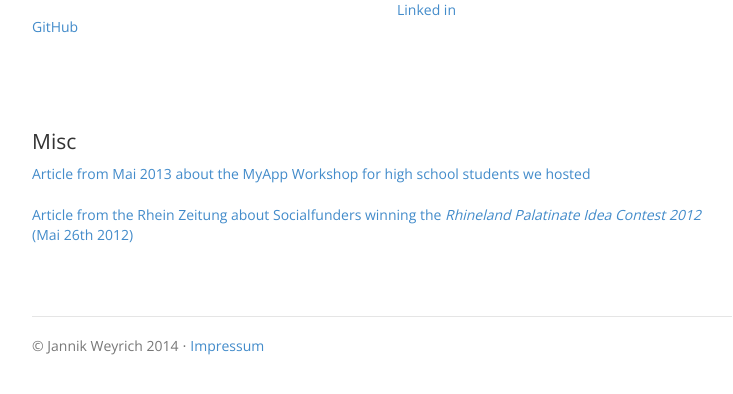
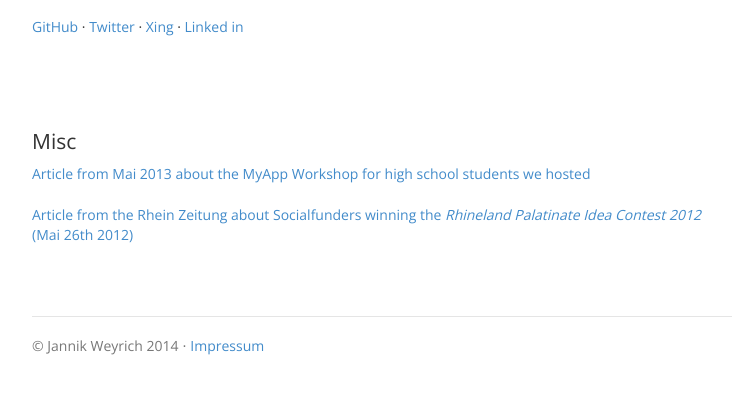
Before and after one commit to jnkwrych/jnkwrych.github.io, a Jekyll site: the page built from index.html, in a window 1280 px wide and 900 px high, scrolled down 1196 px, cut to the strip 503-897 px from the top of the window. Shown: the whole strip, without its empty margins (258-991 px from the left). Built offline with Jekyll 4.4.1, drawn with Linux system fonts in a browser that asks for light colours; Markdown is read by kramdown in place of the engine named in the settings.

Commit message:
Testing new layout

```diff
--- a/index.html
+++ b/index.html
@@ -86,19 +86,14 @@ layout: default
     <h2>Other places where to find me on the web</h2>
     <br>
     <div class="row">
-        <div class="col-md-6">
+        <div class="col-xs-12">
             <p>
                 <a href="http://stackoverflow.com/users/268125/j7nn7k" target="_blank">Stackoverflow</a><br>
                 <a href="http://stackoverflow.com/users/268125/j7nn7k">
                     <img src="http://stackoverflow.com/users/flair/268125.png" width="208" height="58" alt="profile for j7nn7k at Stack Overflow, Q&amp;A for professional and enthusiast programmers" title="profile for j7nn7k at Stack Overflow, Q&amp;A for professional and enthusiast programmers">
                 </a>
             </p>
-            <p><a href="https://github.com/j7nn7k" target="_blank">GitHub</a></p>
-        </div>
-        <div class="col-md-6">
-            <p><a href="http://www.twitter.com/jnk_wyrch" target="_blank">Twitter</a></p>
-            <p><a href="https://www.xing.com/profiles/Jannik_Weyrich" target="_blank">Xing</a></p>
-            <p><a href="http://www.linkedin.com/pub/jannik-weyrich/29/955/6b7" target="_blank">Linked in</a></p>
+            <p><a href="https://github.com/j7nn7k" target="_blank">GitHub</a>  &middot; <a href="http://www.twitter.com/jnk_wyrch" target="_blank">Twitter</a>  &middot; <a href="https://www.xing.com/profiles/Jannik_Weyrich" target="_blank">Xing</a>  &middot; <a href="http://www.linkedin.com/pub/jannik-weyrich/29/955/6b7" target="_blank">Linked in</a></p>
         </div>
     </div>
 </article>
```
